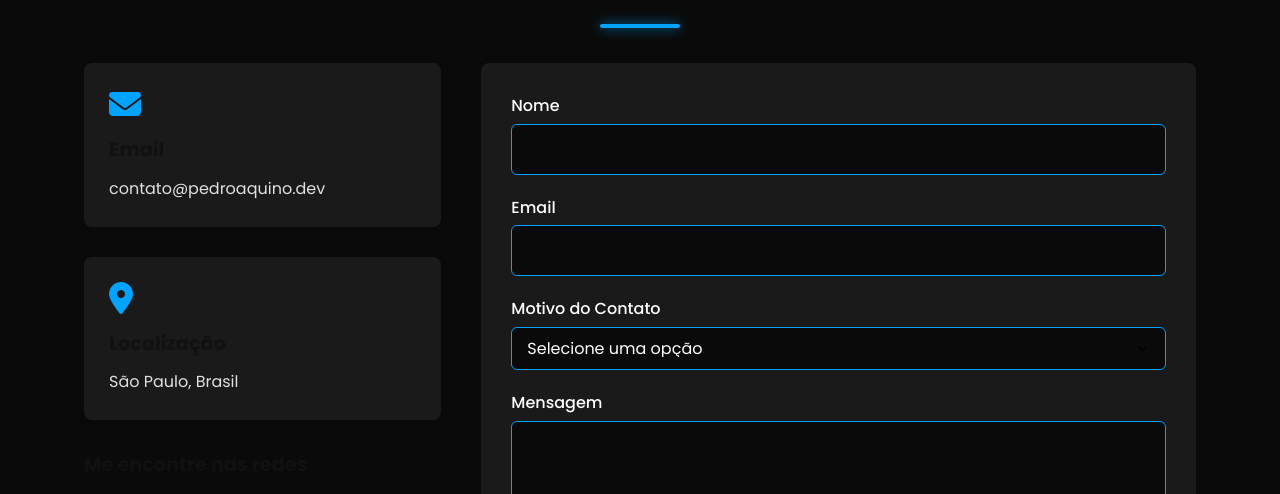
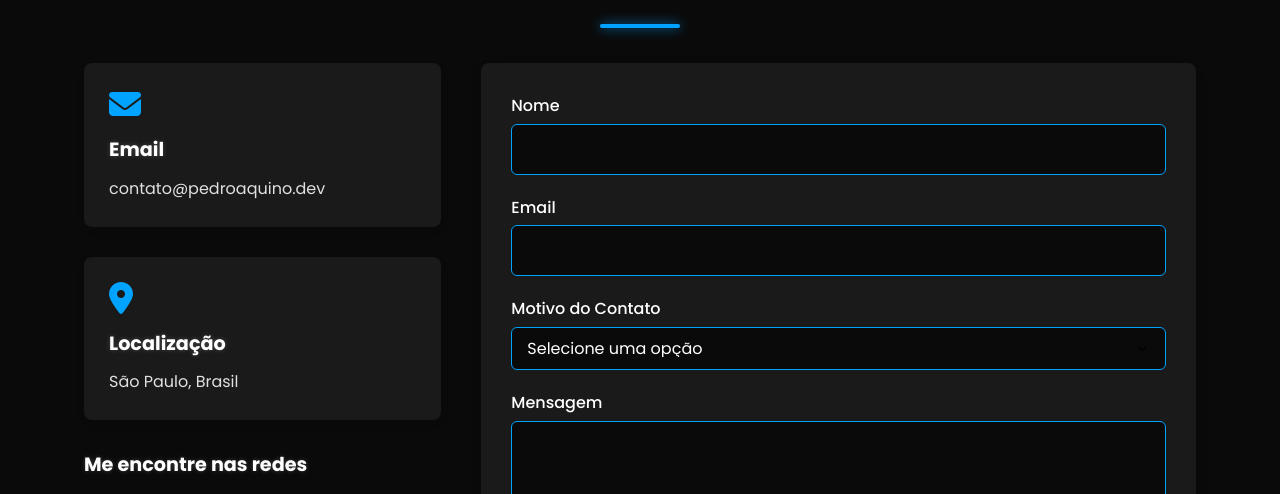
Before and after one commit to PedroAqBarros/Portfolio, a plain HTML site: page index.html in a window 1280 px wide. Shown: the part 5181-5675 px from the top of the page. Drawn offline with nearby package versions, Linux system fonts and the light colour scheme.

Commit message:
Correção: Texto nos títulos dos itens de contato no modo escuro

```diff
--- a/css/components/contact.css
+++ b/css/components/contact.css
@@ -36,10 +36,20 @@
     color: var(--text-dark);
 }
 
+.dark-mode .contact-item h3 {
+    color: #ffffff;
+    text-shadow: 0 0 5px rgba(255, 255, 255, 0.2);
+}
+
 .contact-social h3 {
     margin-bottom: 15px;
     font-size: 1.2rem;
     color: var(--text-dark);
+}
+
+.dark-mode .contact-social h3 {
+    color: #ffffff;
+    text-shadow: 0 0 5px rgba(255, 255, 255, 0.2);
 }
 
 .social-links {
```
